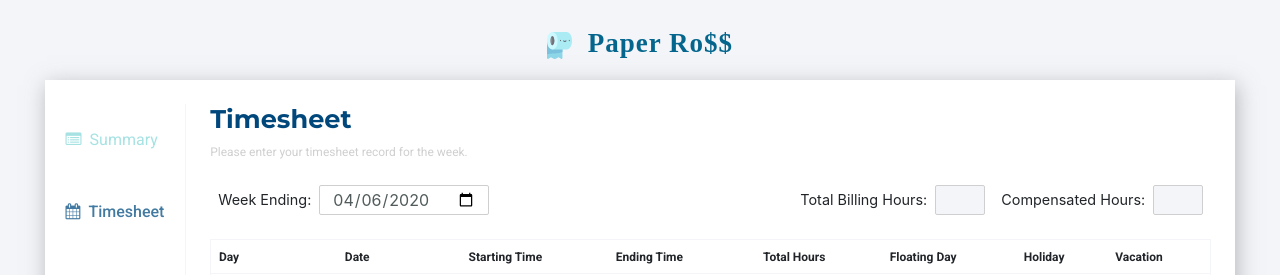
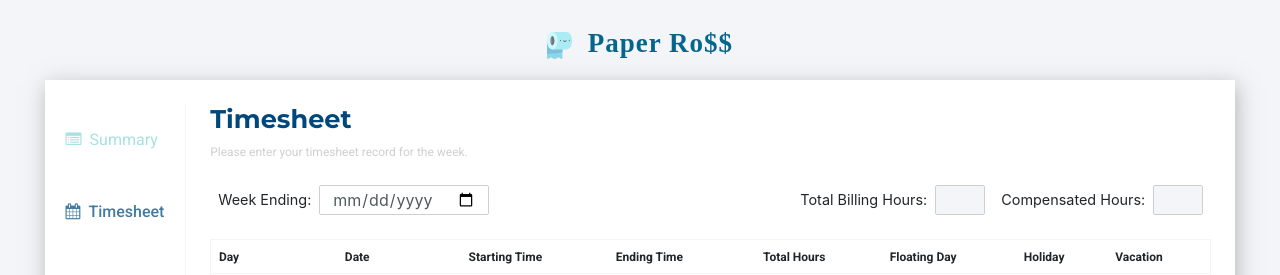
Before and after one commit to paperRoll/paper-roll-frontend, a React (Create React App) app: page /timesheet in a window 1280 px wide. Shown: the top 275 px of the page. Built offline with nearby package versions, Linux system fonts and the light colour scheme; no server answers; a web font is replaced by a local one.

Commit message:
get api call

```diff
--- a/src/containers/Summary/Summary/Summary.js
+++ b/src/containers/Summary/Summary/Summary.js
@@ -39,6 +39,8 @@ import { Link } from "react-router-dom";
 // ];
 
 const renderSummary = (summary, index) => {
+  const url = `/timesheet?empoyeeId=1&curDate=${summary.weekEnding}`;
+
   return (
     <tr key={index}>
       <td>{summary.weekEnding}</td>
@@ -51,7 +53,7 @@ const renderSummary = (summary, index) => {
       </td>
       <td className="disable-select">{summary.approvalStatus}</td>
       <td>
-        <Link className="option" to="/">
+        <Link className="option" to={url}>
           {summary.approvalStatus === "Approved" ? "View" : "Edit"}
         </Link>
       </td>
--- a/src/containers/Timesheet/Calander/Calander.js
+++ b/src/containers/Timesheet/Calander/Calander.js
@@ -10,7 +10,7 @@ class Calander extends Component {
     const now = new Date().toISOString().split("T")[0];
 
     this.state = {
-      date: props.calanderDate === undefined ? now : props.date
+      date: props.calanderDate === undefined ? now : props.calanderDate
     }
   }
 
--- a/src/containers/Timesheet/RecordTable/RecordTable.js
+++ b/src/containers/Timesheet/RecordTable/RecordTable.js
@@ -84,7 +84,7 @@ class RecordTable extends Component {
   constructor(props) {
     super(props);
     this.state = {
-      weekdays : weekdays
+      weekdays : props.weekdays === undefined ? weekdays : props.weekdays
     }
   }
 
@@ -93,14 +93,14 @@ class RecordTable extends Component {
       <tr key={index}>
         <td>
           <div className="d-flex cell">
-            <span class="my-auto">
+            <span className="my-auto">
               {dayRecord.day}
             </span>
           </div>
         </td>
         <td>
           <div className="d-flex cell">
-            <span class="my-auto">
+            <span className="my-auto">
               {dayRecord.date}
             </span>
           </div>
--- a/src/containers/Timesheet/Timesheet/Timesheet.js
+++ b/src/containers/Timesheet/Timesheet/Timesheet.js
@@ -10,14 +10,94 @@ import RecordTable from "../RecordTable/RecordTable";
 import "bootstrap/dist/css/bootstrap.min.css";
 import './Timesheet.css';
 
+const weekdays = [
+  {
+    day: "Sunday",
+    date: "2020-01-01",
+    start: "N/A",
+    end: "N/A",
+    totalHours: 0,
+    ifFloating: false,
+    ifHoliday: false,
+    ifVacation: false,
+  },
+  {
+    day: "Monday",
+    date: "2020-01-02",
+    start: "9 AM",
+    end: "6 AM",
+    totalHours: 8,
+    ifFloating: false,
+    ifHoliday: false,
+    ifVacation: false,
+  },
+  {
+    day: "Tuesday",
+    date: "2020-01-03",
+    start: "10 AM",
+    end: "6 AM",
+    totalHours: 7,
+    ifFloating: false,
+    ifHoliday: false,
+    ifVacation: false,
+  },
+  {
+    day: "Wednesday",
+    date: "2020-01-04",
+    start: "9 AM",
+    end: "6 AM",
+    totalHours: 8,
+    ifFloating: false,
+    ifHoliday: false,
+    ifVacation: false,
+  },
+  {
+    day: "Thursday",
+    date: "2020-01-05",
+    start: "9 AM",
+    end: "6 AM",
+    totalHours: 7,
+    ifFloating: false,
+    ifHoliday: false,
+    ifVacation: false,
+  },
+  {
+    day: "Friday",
+    date: "2020-01-06",
+    start: "9 AM",
+    end: "6 AM",
+    totalHours: 8,
+    ifFloating: true,
+    ifHoliday: false,
+    ifVacation: false,
+  },
+  {
+    day: "Saturday",
+    date: "2020-01-07",
+    start: "N/A",
+    end: "N/A",
+    totalHours: 8,
+    ifFloating: false,
+    ifHoliday: false,
+    ifVacation: false,
+  },
+];
+
 class Timesheet extends Component {
-  constructor() {
-    super();
+  constructor(props) {
+    super(props);
+
+    let search = this.props.location.search;
+    let params = new URLSearchParams(search);
+    let curDate = params.get('curDate');
+    const now = new Date().toISOString().split("T")[0];
+
     this.state = {
+      curDate : curDate === null ? now : curDate,
       weekEnding: "",
       totalBillingHours: 0,
       totalCompensatedHours: 0,
-      dailyRecords : []
+      dailyRecords : weekdays
     }
   }
 
@@ -26,10 +106,11 @@ class Timesheet extends Component {
       method: 'GET',
       headers: { 'Content-Type': 'application/json',
                  employeeId: 1,
-                 curDate: "2018-03-30"
+                 curDate: this.state.curDate
                 },
     }
     const url = 'timesheet/fetch-weekly-record';
+    console.log(this.state.curDate)
 
     fetch(url, summaryRequest)
       .then(response => response.json())
@@ -56,12 +137,12 @@ class Timesheet extends Component {
 
         <div className="my-4">
           <div className="d-flex justify-content-between px-2">
-            <Calander />
+            <Calander calanderDate={this.state.weekEnding}/>
             <Hours />
           </div>
 
           <div className="my-4">
-            <RecordTable />
+            <RecordTable weekdays={this.state.dailyRecords}/>
           </div>
 
           <div className="my-4">
```
